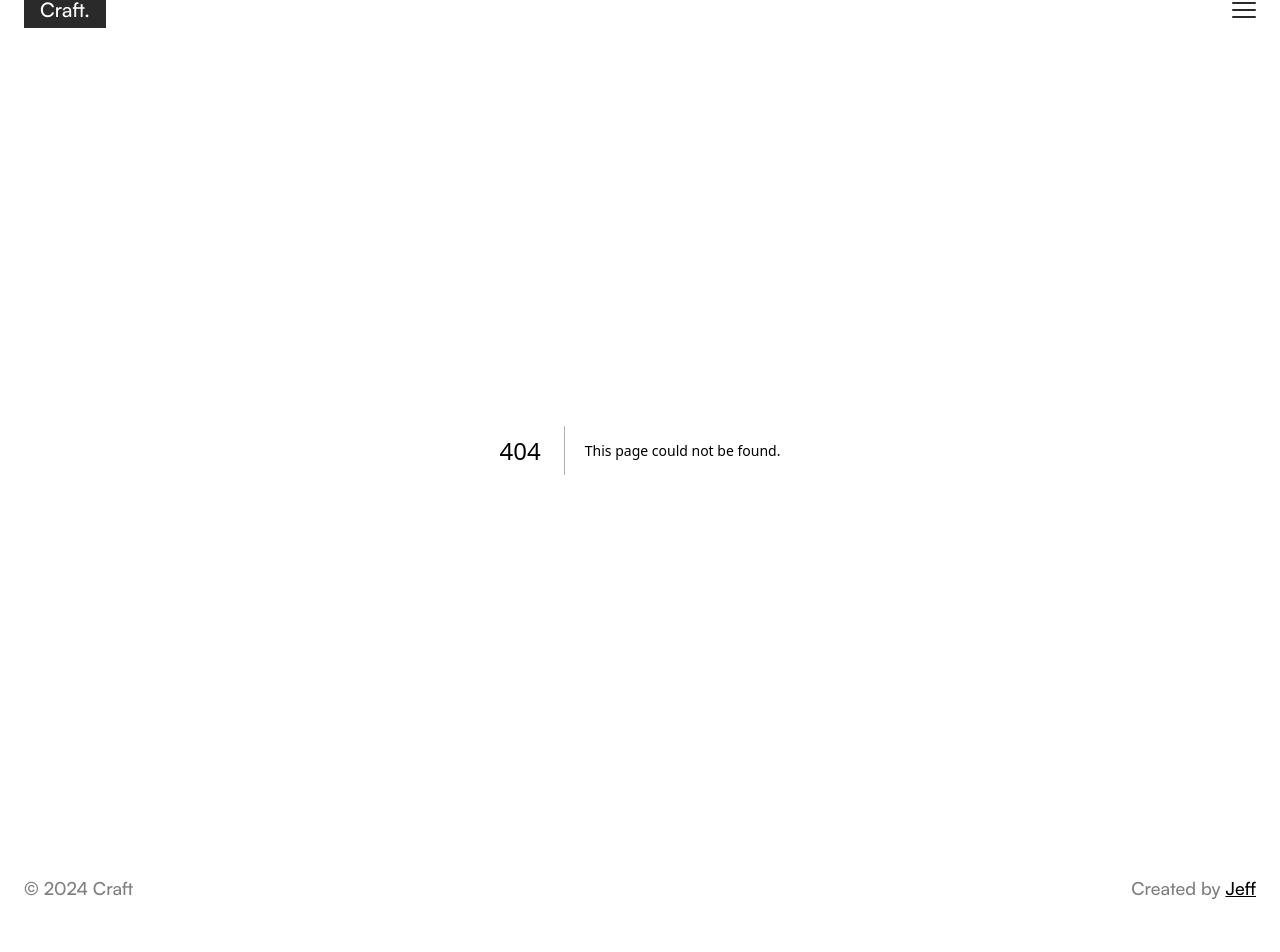
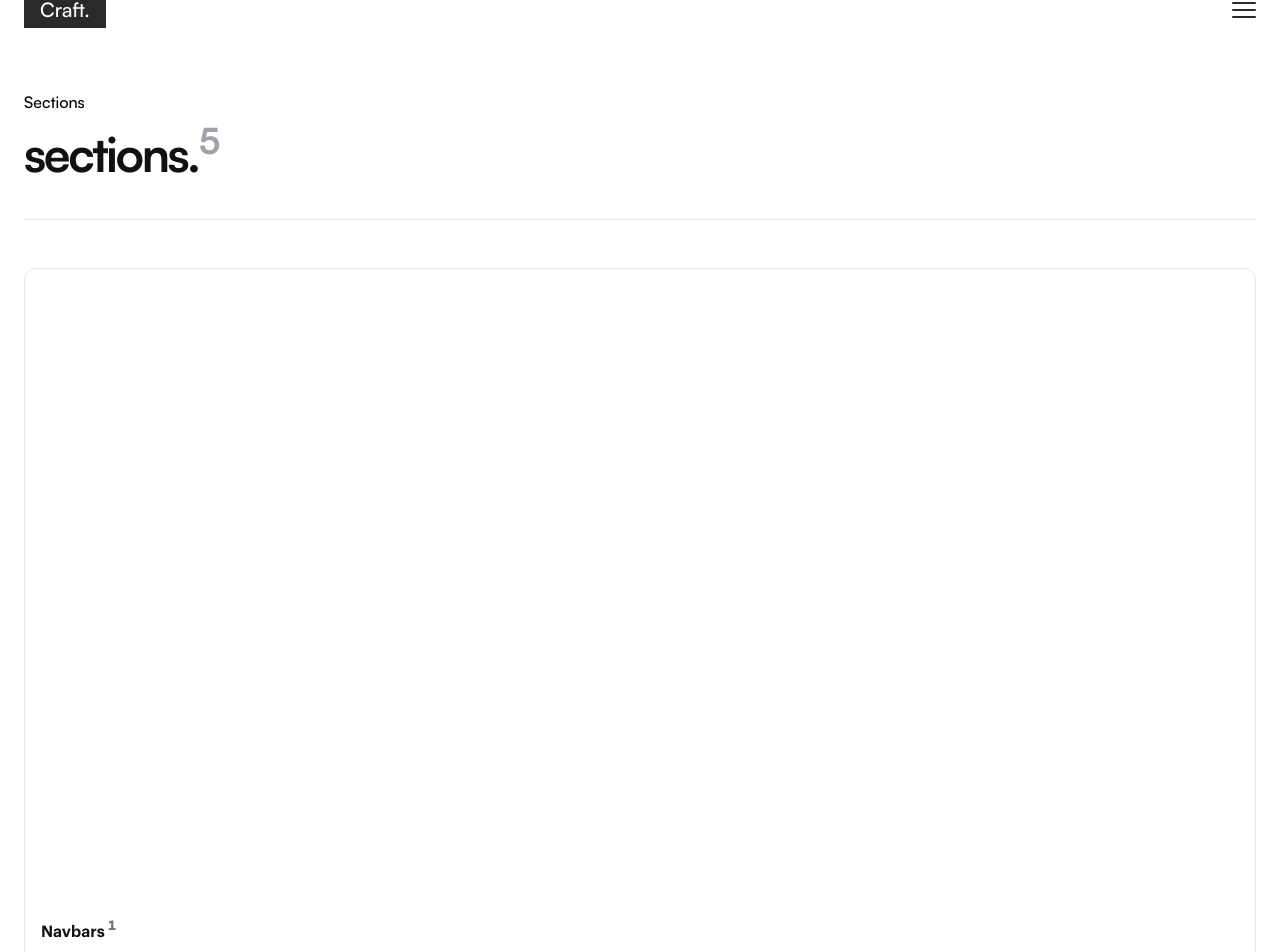
Before and after one commit to Jeff-Maina/craft, a Next.js app: page /sections in a window 1280 px wide. Before the commit this address had no page. Shown: the part 30-982 px from the top of the page. Before the commit the page ends 956 px from the top, so only its background shows below. Built offline with nearby package versions, Linux system fonts and the light colour scheme.

Commit message:
Add sections page

```diff
--- /dev/null
+++ b/src/app/(pages)/sections/page.tsx
@@ -0,0 +1,30 @@
+import PageLayout from "@/app/layouts/PageLayout";
+import { SectionsData } from "@/data/AppData";
+import Link from "next/link";
+
+const Sections = () => {
+  return (
+    <PageLayout page="sections" componentCount={SectionsData.length} category="Sections">
+      <section>
+        <div className="grid gap-5">
+          {SectionsData.map((section, index) => {
+            return (
+              <Link href={section.sectionPagePath}>
+                <div className="w-full aspect-video border rounded-xl p-4 flex flex-col font-graphik-semibold justify-end">
+                  <p className="text-[#111]">
+                    {section.sectionName}{" "}
+                    <sup className="text-zinc-500 font-campton-bold text-sm">
+                      {section.componentCount}
+                    </sup>{" "}
+                  </p>
+                </div>
+              </Link>
+            );
+          })}
+        </div>
+      </section>
+    </PageLayout>
+  );
+};
+
+export default Sections;
--- a/src/app/layouts/PageLayout.tsx
+++ b/src/app/layouts/PageLayout.tsx
@@ -5,14 +5,23 @@ interface ComponentProps {
   children: JSX.Element;
   page: string;
   componentCount: number;
+  category: string;
 }
 
-const PageLayout: FC<ComponentProps> = ({ children, page, componentCount }) => {
+const PageLayout: FC<ComponentProps> = ({
+  children,
+  page,
+  componentCount,
+  category,
+}) => {
+  const isSectionsPage = category === "Sections";
+  const isElementsPage = category === "Elements";
   return (
     <main className="p-6 pt-10 flex flex-col min-h-screen">
       <header className="flex flex-col gap-4 border-b pb-10">
         <div className="font-satoshi-medium flex items-center gap-3">
-          <Link href="/elements">Elements</Link> {page !== "Elements" && "/"} {page !== "Elements" && page}
+          <Link href="/elements">{category}</Link> {isElementsPage && "/"}{" "}
+          {isElementsPage && page}
         </div>
         <h1 className="font-satoshi-bold text-5xl text-[#111] tracking-tighter">
           {page}.<sup className="text-4xl text-zinc-400">{componentCount}</sup>
--- a/src/app/page.tsx
+++ b/src/app/page.tsx
@@ -1,4 +1,4 @@
-import { ElementsData, Sections } from "@/data/AppData";
+import { ElementsData, Sections, SectionsData } from "@/data/AppData";
 import Link from "next/link";
 
 export default function Home() {
@@ -53,7 +53,7 @@ export default function Home() {
         <br />
         <br />
         <section className="flex flex-col gap-3">
-          {Sections.map((section, index) => (
+          {SectionsData.map((section, index) => (
             <div className="h-36 apsect-video border border-zinc-200 rounded p-4 flex flex-col justify-end font-graphik-semibold">
               <p className="text-[#111]">
                 {section.sectionName}{" "}
--- a/src/data/AppData.tsx
+++ b/src/data/AppData.tsx
@@ -9,7 +9,7 @@ interface ElementProps {
   componentCount: number;
 }
 
-export const Sections: Array<SectionProps> = [
+export const SectionsData: Array<SectionProps> = [
   {
     sectionName: "Navbars",
     sectionPagePath: "/navbars",
```
